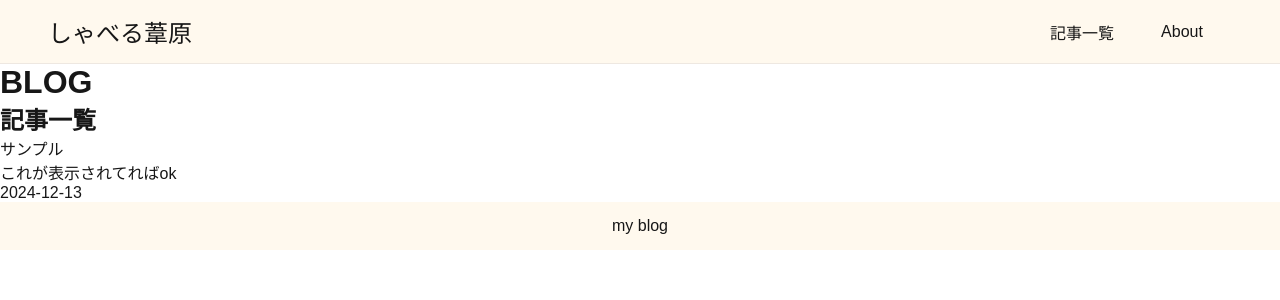
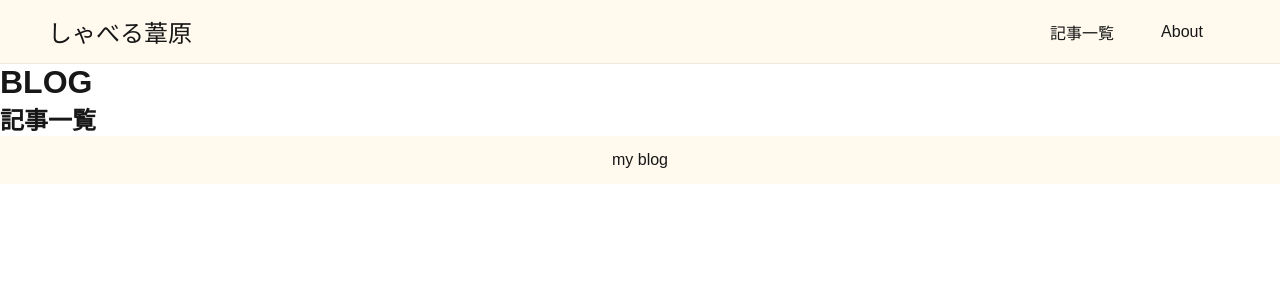
Before and after one commit to nakamuraitsuki/Next-blog-project, a Next.js app: page /blog in a window 1280 px wide. Shown: the top 300 px of the page. Built offline with nearby package versions, Linux system fonts and the light colour scheme.

Commit message:
カードをコンポーネント化

```diff
--- a/src/app/blog/page.jsx
+++ b/src/app/blog/page.jsx
@@ -1,5 +1,6 @@
 import Layout from "../../components/Layout/Layout"
 import { getAllPosts } from "@/lib/posts"
+import BlogCard from "@/components/BlogCard/BlogCard";
 
 export default async function Blog() {
     const posts = await getAllPosts();
@@ -9,9 +10,7 @@ export default async function Blog() {
             <h2>記事一覧</h2>
             {posts.map((post) => (
                 <div key={post.slug}>
-                    <p>{post.frontMatter.title}</p>
-                    <p>{post.frontMatter.description}</p>
-                    <p>{post.frontMatter.date}</p>
+                    <BlogCard frontMatter={post.frontMatter}/>
                 </div>
             ))}
         </Layout>
--- /dev/null
+++ b/src/components/BlogCard/BlogCard.tsx
@@ -0,0 +1,17 @@
+interface FrontMatter {
+    title: string;
+    date: string;
+    description: string;
+}
+
+const BlogCard = (frontMatter :FrontMatter) => {
+    return (
+        <div>
+            <p>{frontMatter.title}</p>
+            <p>{frontMatter.date}</p>
+            <p>{frontMatter.description}</p>
+        </div>
+    );
+}
+
+export default BlogCard;
```
